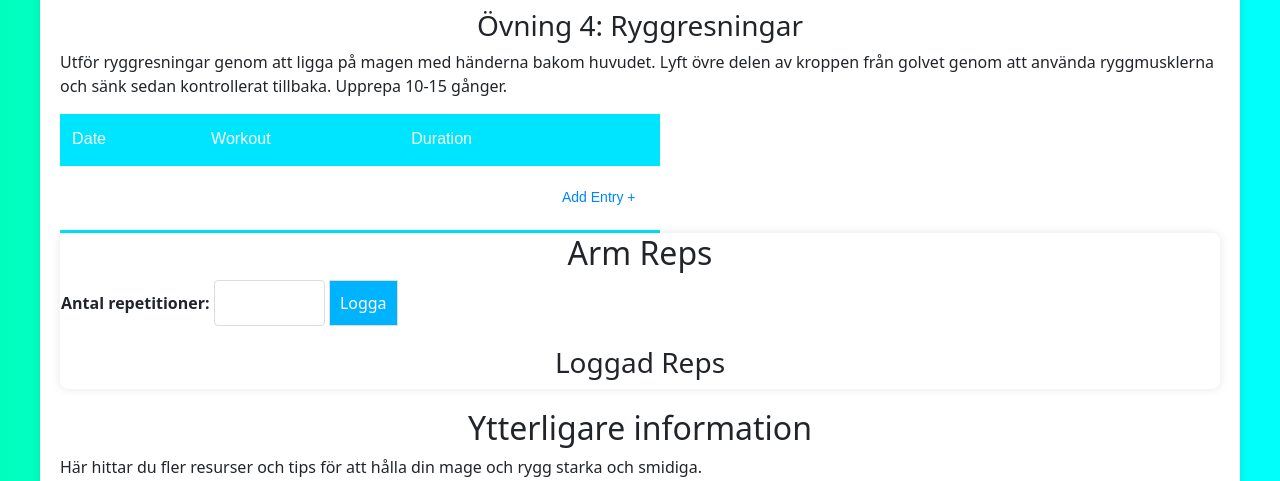
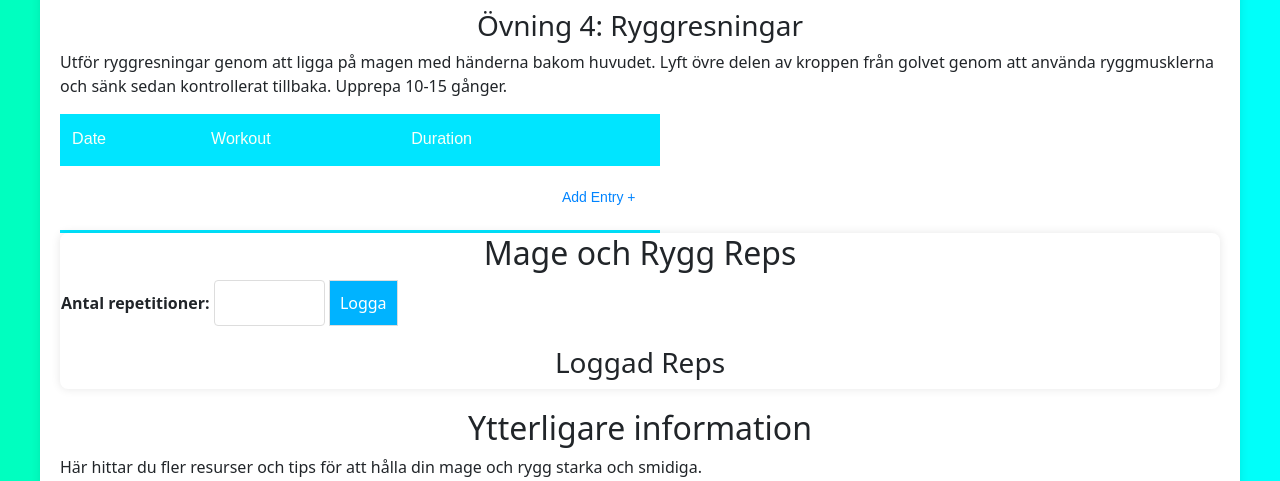
Before and after one commit to BenjaminAston/HealHub, a Flask app: page /mage.html in a window 1280 px wide. Shown: the part 975-1456 px from the top of the page. Run offline with Flask 3, Linux system fonts and the light colour scheme.

Commit message:
Update mage.html

```diff
--- a/HealHub_code/templates/mage.html
+++ b/HealHub_code/templates/mage.html
@@ -101,7 +101,7 @@
         </section>
 
         <section id="log-exercise">
-            <h2>Arm Reps</h2>
+            <h2>Mage och Rygg Reps</h2>
             <form id="exerciseTracker" action="{{ url_for('track_exercise', category='huvud') }}" method="POST">
                 <label for="reps">Antal repetitioner:</label>
                 <input type="number" id="reps" name="reps" min="1" max="100" required>
```
